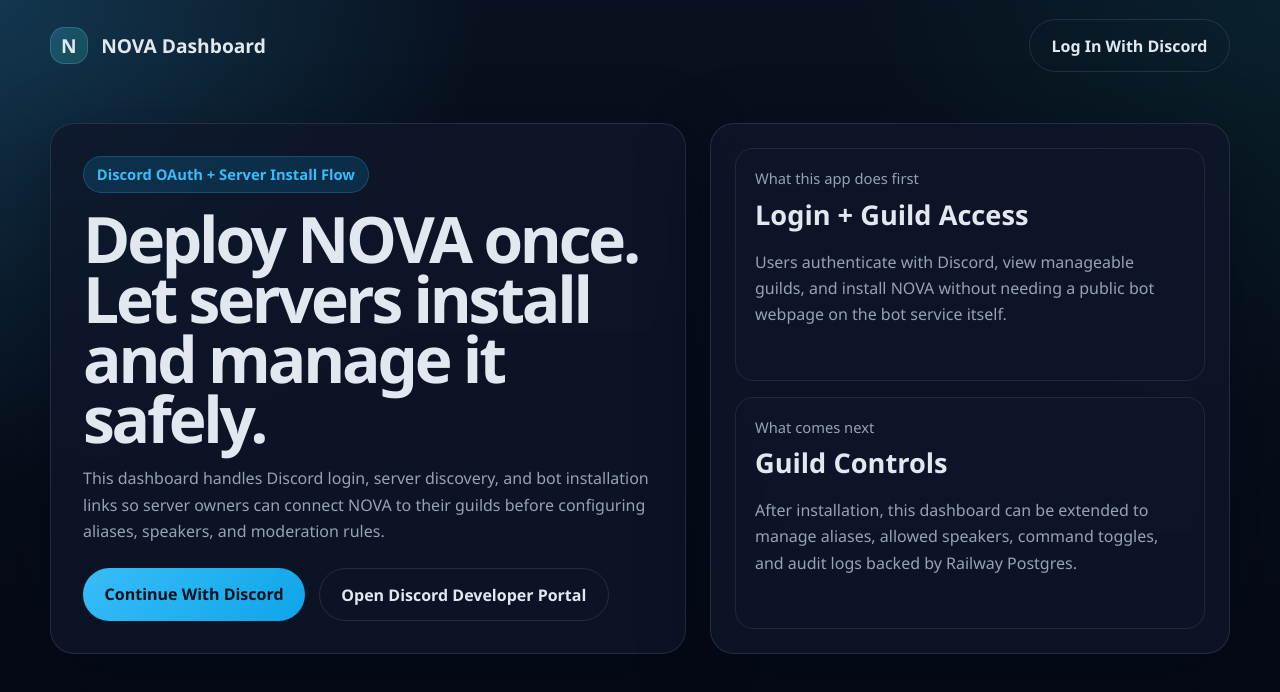
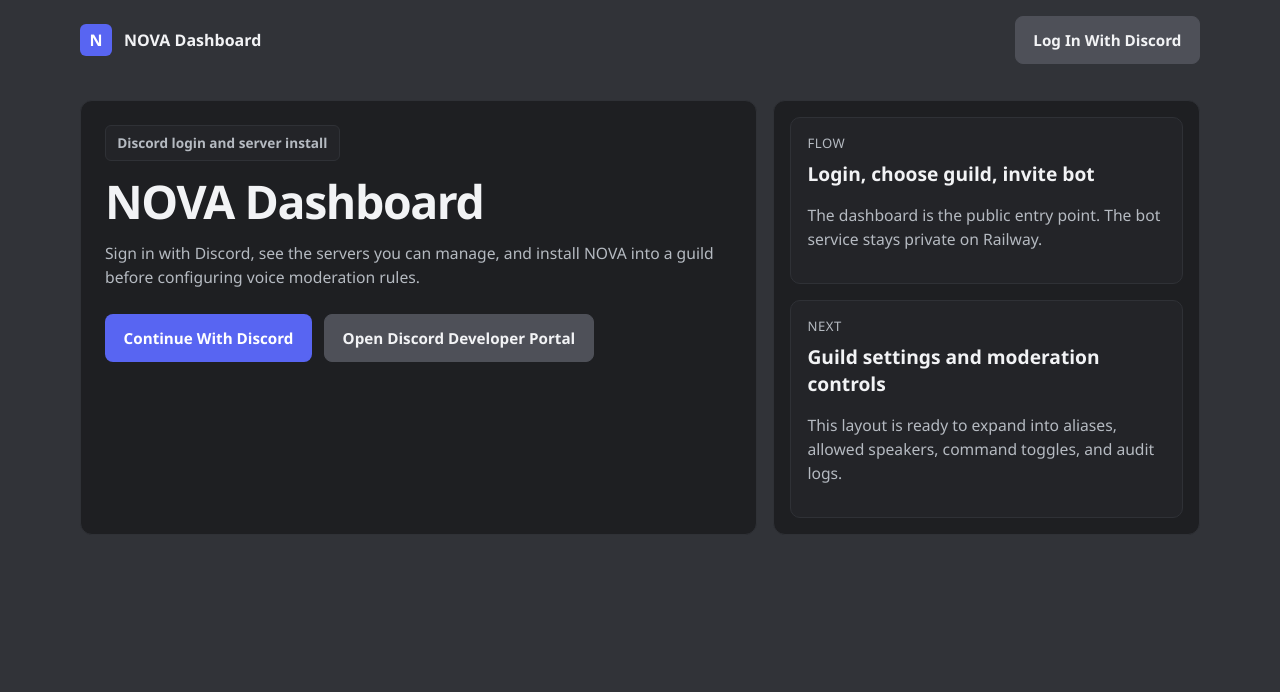
Before and after one commit to BravoxKnull/nova, a Next.js app in the folder dashboard/: page / in a window 1280 px wide. Shown: the top 692 px of the page. Built offline with nearby package versions, Linux system fonts and the light colour scheme; no server answers.

Commit message:
style: simplify dashboard to discord-like layout

```diff
--- a/dashboard/app/dashboard/page.tsx
+++ b/dashboard/app/dashboard/page.tsx
@@ -13,9 +13,9 @@
       <section className="dashboard-head">
         <div>
           <p className="eyebrow">Authenticated as {session.user.global_name ?? session.user.username}</p>
-          <h1 className="page-title">Choose a server to install or configure NOVA.</h1>
+          <h1 className="page-title">Your Servers</h1>
           <p className="muted">
-            Only guilds where you are the owner or have Manage Server permissions are shown here.
+            Only servers where you are the owner or have Manage Server are shown here.
           </p>
         </div>
       </section>
--- a/dashboard/app/globals.css
+++ b/dashboard/app/globals.css
@@ -1,15 +1,17 @@
 :root {
   color-scheme: dark;
-  --bg: #0b1020;
-  --panel: rgba(15, 23, 42, 0.78);
-  --panel-border: rgba(148, 163, 184, 0.18);
-  --muted: #94a3b8;
-  --text: #e2e8f0;
-  --accent: #38bdf8;
-  --accent-strong: #0ea5e9;
-  --accent-soft: rgba(14, 165, 233, 0.16);
-  --danger: #fb7185;
-  --success: #34d399;
+  --bg: #313338;
+  --bg-elevated: #2b2d31;
+  --panel: #1e1f22;
+  --panel-alt: #232428;
+  --panel-border: #2f3136;
+  --muted: #b5bac1;
+  --text: #f2f3f5;
+  --accent: #5865f2;
+  --accent-strong: #4752c4;
+  --accent-soft: rgba(88, 101, 242, 0.14);
+  --danger: #f23f43;
+  --success: #23a559;
 }
 
 * {
@@ -20,13 +22,9 @@
 body {
   margin: 0;
   min-height: 100%;
-  background:
-    radial-gradient(circle at top left, rgba(56, 189, 248, 0.22), transparent 32%),
-    radial-gradient(circle at top right, rgba(15, 118, 110, 0.16), transparent 28%),
-    linear-gradient(180deg, #08111f 0%, #050914 100%);
+  background: var(--bg);
   color: var(--text);
-  font-family:
-    "Segoe UI", "SF Pro Display", "Helvetica Neue", sans-serif;
+  font-family: "gg sans", "Segoe UI", "Helvetica Neue", sans-serif;
 }
 
 body {
@@ -40,23 +38,38 @@
 
 button,
 a.button {
-  border: 0;
-  border-radius: 999px;
-  padding: 0.9rem 1.35rem;
-  background: linear-gradient(135deg, var(--accent) 0%, var(--accent-strong) 100%);
-  color: #03121d;
-  font-weight: 700;
+  border: 1px solid transparent;
+  border-radius: 8px;
+  padding: 0.82rem 1.1rem;
+  background: var(--accent);
+  color: #ffffff;
+  font-weight: 600;
+  font-size: 0.95rem;
   cursor: pointer;
+  transition:
+    background-color 120ms ease,
+    border-color 120ms ease,
+    transform 120ms ease;
+}
+
+button:hover,
+a.button:hover {
+  background: var(--accent-strong);
 }
 
 .button.secondary {
-  background: transparent;
+  background: #4e5058;
   color: var(--text);
-  border: 1px solid var(--panel-border);
+  border-color: #4e5058;
+}
+
+.button.secondary:hover {
+  background: #5d6069;
+  border-color: #5d6069;
 }
 
 .shell {
-  width: min(1180px, calc(100% - 2rem));
+  width: min(1120px, calc(100% - 2rem));
   margin: 0 auto;
 }
 
@@ -65,82 +78,84 @@
   align-items: center;
   justify-content: space-between;
   gap: 1rem;
-  padding: 1.2rem 0;
+  padding: 1rem 0;
 }
 
 .nav-brand {
   display: inline-flex;
   align-items: center;
-  gap: 0.85rem;
-  font-weight: 800;
-  font-size: 1.2rem;
+  gap: 0.75rem;
+  font-weight: 700;
+  font-size: 1rem;
 }
 
 .nav-mark {
   display: inline-grid;
   place-items: center;
-  width: 2.35rem;
-  height: 2.35rem;
-  border-radius: 0.9rem;
-  background: linear-gradient(135deg, rgba(56, 189, 248, 0.24), rgba(52, 211, 153, 0.2));
-  border: 1px solid rgba(125, 211, 252, 0.22);
+  width: 2rem;
+  height: 2rem;
+  border-radius: 6px;
+  background: var(--accent);
+  color: #fff;
+  font-weight: 700;
 }
 
 .hero {
   display: grid;
-  grid-template-columns: 1.1fr 0.9fr;
-  gap: 1.5rem;
-  padding: 2rem 0 3rem;
+  grid-template-columns: 1.35fr 0.85fr;
+  gap: 1rem;
+  padding: 1.25rem 0 2rem;
 }
 
 .panel {
   border: 1px solid var(--panel-border);
   background: var(--panel);
-  backdrop-filter: blur(18px);
-  border-radius: 1.5rem;
-  box-shadow: 0 18px 70px rgba(2, 8, 23, 0.45);
+  border-radius: 12px;
+  box-shadow: none;
 }
 
 .hero-main {
-  padding: 2rem;
+  padding: 1.5rem;
 }
 
 .eyebrow {
   display: inline-flex;
   align-items: center;
   gap: 0.55rem;
-  color: var(--accent);
-  background: var(--accent-soft);
-  border: 1px solid rgba(56, 189, 248, 0.22);
-  border-radius: 999px;
-  padding: 0.45rem 0.8rem;
-  font-size: 0.92rem;
-  font-weight: 700;
+  color: var(--muted);
+  background: var(--panel-alt);
+  border: 1px solid var(--panel-border);
+  border-radius: 6px;
+  padding: 0.45rem 0.7rem;
+  font-size: 0.85rem;
+  font-weight: 600;
 }
 
 .hero h1,
 .page-title {
-  margin: 1rem 0 0.85rem;
-  font-size: clamp(2.4rem, 5vw, 4.4rem);
-  line-height: 0.94;
-  letter-spacing: -0.05em;
+  margin: 1rem 0 0.75rem;
+  font-size: clamp(1.9rem, 4vw, 2.9rem);
+  line-height: 1.05;
+  letter-spacing: -0.03em;
+  font-weight: 800;
 }
 
 .hero p,
 .muted {
   color: var(--muted);
-  line-height: 1.65;
+  line-height: 1.55;
+  font-size: 0.98rem;
 }
 
 .hero-actions,
 .row {
   display: flex;
   flex-wrap: wrap;
-  gap: 0.85rem;
+  gap: 0.75rem;
 }
 
 .hero-side {
-  padding: 1.5rem;
+  padding: 1rem;
   display: grid;
   gap: 1rem;
 }
@@ -148,25 +163,27 @@
 .stat-card,
 .guild-card,
 .detail-card {
-  padding: 1.2rem;
-  border: 1px solid rgba(148, 163, 184, 0.14);
-  border-radius: 1.15rem;
-  background: rgba(15, 23, 42, 0.6);
+  padding: 1rem;
+  border: 1px solid var(--panel-border);
+  border-radius: 10px;
+  background: var(--panel-alt);
 }
 
 .stat-label {
   color: var(--muted);
-  font-size: 0.92rem;
+  font-size: 0.82rem;
+  text-transform: uppercase;
+  letter-spacing: 0.04em;
 }
 
 .stat-value {
-  margin-top: 0.45rem;
-  font-size: 1.7rem;
-  font-weight: 800;
+  margin-top: 0.5rem;
+  font-size: 1.2rem;
+  font-weight: 700;
 }
 
 .page {
-  padding: 0 0 3rem;
+  padding: 0 0 2rem;
 }
 
 .dashboard-head {
@@ -174,7 +191,7 @@
   align-items: flex-start;
   justify-content: space-between;
   gap: 1rem;
-  margin: 1.5rem 0;
+  margin: 1rem 0 1.25rem;
 }
 
 .grid {
@@ -189,7 +206,7 @@
 .guild-card h3,
 .detail-card h3 {
   margin: 0 0 0.5rem;
-  font-size: 1.15rem;
+  font-size: 1rem;
 }
 
 .guild-meta {
@@ -202,18 +219,19 @@
 .pill {
   display: inline-flex;
   align-items: center;
-  border-radius: 999px;
-  padding: 0.35rem 0.65rem;
-  font-size: 0.82rem;
-  font-weight: 700;
-  border: 1px solid rgba(148, 163, 184, 0.18);
+  border-radius: 6px;
+  padding: 0.32rem 0.58rem;
+  font-size: 0.78rem;
+  font-weight: 600;
+  border: 1px solid #41434a;
   color: var(--muted);
+  background: #2b2d31;
 }
 
 .pill.success {
   color: var(--success);
-  border-color: rgba(52, 211, 153, 0.24);
-  background: rgba(52, 211, 153, 0.09);
+  border-color: rgba(35, 165, 89, 0.22);
+  background: rgba(35, 165, 89, 0.12);
 }
 
 .pill.warn {
@@ -230,13 +248,15 @@
 .detail-list strong {
   display: block;
   margin-bottom: 0.18rem;
+  font-size: 0.9rem;
 }
 
 .empty-state {
-  padding: 1.5rem;
+  padding: 1.25rem;
   text-align: center;
-  border: 1px dashed rgba(148, 163, 184, 0.2);
-  border-radius: 1.25rem;
+  border: 1px solid var(--panel-border);
+  border-radius: 10px;
+  background: var(--panel);
   color: var(--muted);
 }
 
--- a/dashboard/app/page.tsx
+++ b/dashboard/app/page.tsx
@@ -8,12 +8,11 @@
     <main className="shell page">
       <section className="hero">
         <div className="panel hero-main">
-          <span className="eyebrow">Discord OAuth + Server Install Flow</span>
-          <h1>Deploy NOVA once. Let servers install and manage it safely.</h1>
+          <span className="eyebrow">Discord login and server install</span>
+          <h1>NOVA Dashboard</h1>
           <p>
-            This dashboard handles Discord login, server discovery, and bot installation links
-            so server owners can connect NOVA to their guilds before configuring aliases,
-            speakers, and moderation rules.
+            Sign in with Discord, see the servers you can manage, and install NOVA into a guild
+            before configuring voice moderation rules.
           </p>
 
           <div className="hero-actions" style={{ marginTop: "1.5rem" }}>
@@ -39,20 +38,19 @@
 
         <aside className="panel hero-side">
           <div className="stat-card">
-            <div className="stat-label">What this app does first</div>
-            <div className="stat-value">Login + Guild Access</div>
+            <div className="stat-label">Flow</div>
+            <div className="stat-value">Login, choose guild, invite bot</div>
             <p className="muted">
-              Users authenticate with Discord, view manageable guilds, and install NOVA without
-              needing a public bot webpage on the bot service itself.
+              The dashboard is the public entry point. The bot service stays private on Railway.
             </p>
           </div>
 
           <div className="stat-card">
-            <div className="stat-label">What comes next</div>
-            <div className="stat-value">Guild Controls</div>
+            <div className="stat-label">Next</div>
+            <div className="stat-value">Guild settings and moderation controls</div>
             <p className="muted">
-              After installation, this dashboard can be extended to manage aliases, allowed
-              speakers, command toggles, and audit logs backed by Railway Postgres.
+              This layout is ready to expand into aliases, allowed speakers, command toggles,
+              and audit logs.
             </p>
           </div>
         </aside>
--- a/dashboard/components/GuildCard.tsx
+++ b/dashboard/components/GuildCard.tsx
@@ -6,7 +6,7 @@
     <article className="guild-card">
       <h3>{guild.name}</h3>
       <p className="muted">
-        Install NOVA into this server, then continue to guild-specific moderation settings.
+        Install NOVA into this server or open its configuration page.
       </p>
 
       <div className="guild-meta">
```
